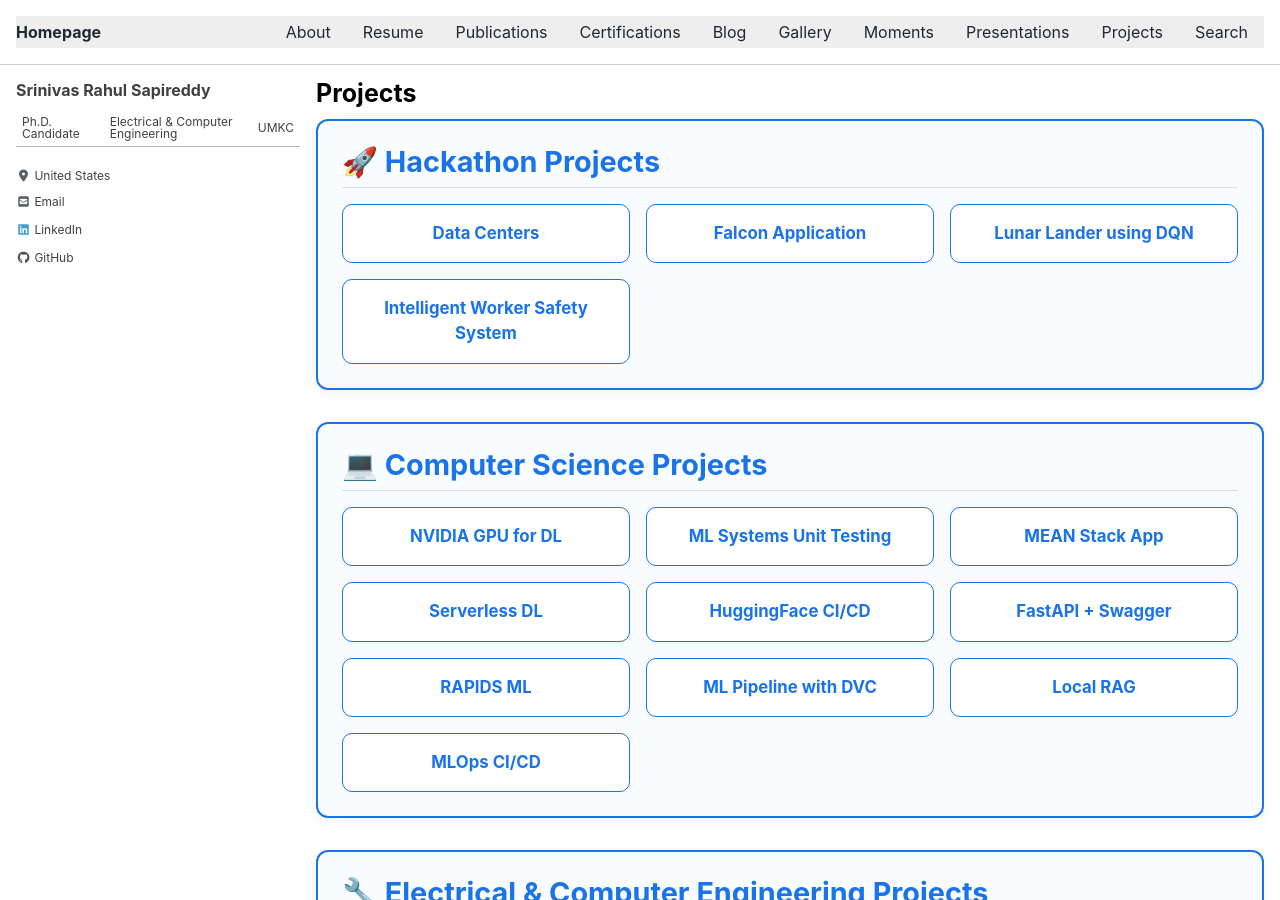
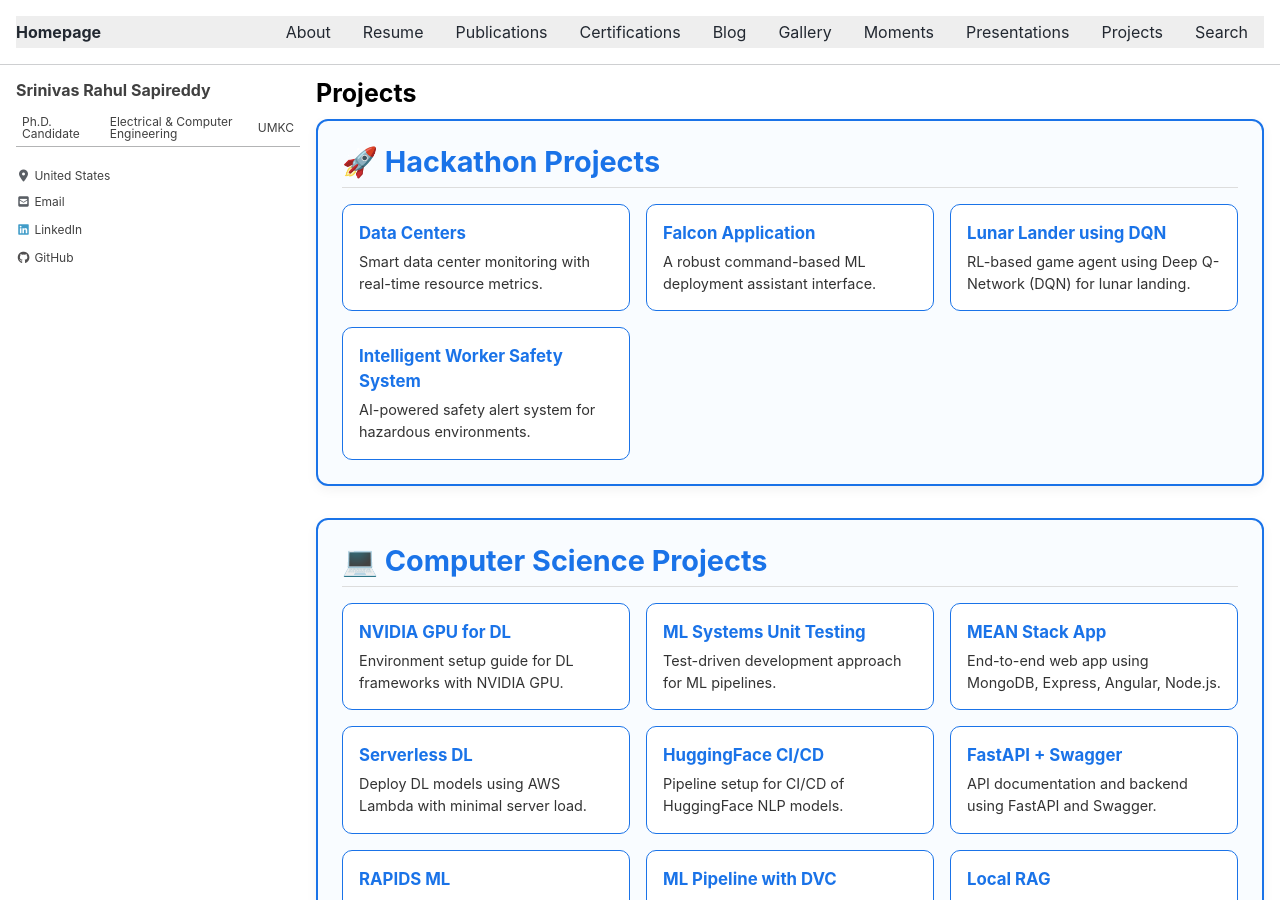
Before and after one commit to srsapireddy/srsapireddy.github.io, a Jekyll site: the page built from _pages/projects.md, in a window 1280 px wide and 900 px high. Built offline with Jekyll 4.4.1, drawn with Linux system fonts in a browser that asks for light colours; cached includes are drawn as plain includes; nearby versions of some CDN libraries; some of the changed text lies outside the part shown.

Commit message:
Update projects.md

```diff
--- a/_pages/projects.md
+++ b/_pages/projects.md
@@ -36,7 +36,7 @@
   border-radius: 10px;
   padding: 1rem;
   background-color: #ffffff;
-  text-align: center;
+  text-align: left;
   transition: 0.3s;
 }
 
@@ -51,46 +51,124 @@
   font-size: 1.05rem;
   text-decoration: none;
 }
+
+.project-desc {
+  font-size: 0.9rem;
+  margin-top: 0.3rem;
+  color: #333;
+}
 </style>
 
 <div class="project-section">
   <h2>🚀 Hackathon Projects</h2>
   <div class="project-grid">
-    <div class="project-box"><a href="https://github.com/srsapireddy/Data_Centers" target="_blank">Data Centers</a></div>
-    <div class="project-box"><a href="https://github.com/srsapireddy/Falcon-Application" target="_blank">Falcon Application</a></div>
-    <div class="project-box"><a href="https://github.com/srsapireddy/lunar_lander_using_DQN" target="_blank">Lunar Lander using DQN</a></div>
-    <div class="project-box"><a href="https://github.com/srsapireddy/Intelligent-Worker-Safety-System-with-Real-Time-Alerts-and-Machine-Control" target="_blank">Intelligent Worker Safety System</a></div>
+    <div class="project-box">
+      <a href="https://github.com/srsapireddy/Data_Centers" target="_blank">Data Centers</a>
+      <div class="project-desc">Smart data center monitoring with real-time resource metrics.</div>
+    </div>
+    <div class="project-box">
+      <a href="https://github.com/srsapireddy/Falcon-Application" target="_blank">Falcon Application</a>
+      <div class="project-desc">A robust command-based ML deployment assistant interface.</div>
+    </div>
+    <div class="project-box">
+      <a href="https://github.com/srsapireddy/lunar_lander_using_DQN" target="_blank">Lunar Lander using DQN</a>
+      <div class="project-desc">RL-based game agent using Deep Q-Network (DQN) for lunar landing.</div>
+    </div>
+    <div class="project-box">
+      <a href="https://github.com/srsapireddy/Intelligent-Worker-Safety-System-with-Real-Time-Alerts-and-Machine-Control" target="_blank">Intelligent Worker Safety System</a>
+      <div class="project-desc">AI-powered safety alert system for hazardous environments.</div>
+    </div>
   </div>
 </div>
 
 <div class="project-section">
   <h2>💻 Computer Science Projects</h2>
   <div class="project-grid">
-    <div class="project-box"><a href="https://github.com/srsapireddy/Setup-NVIDIA-GPU-for-Deep-Learning" target="_blank">NVIDIA GPU for DL</a></div>
-    <div class="project-box"><a href="https://github.com/srsapireddy/Testing-Machine-Learning-Systems-Unit-Tests" target="_blank">ML Systems Unit Testing</a></div>
-    <div class="project-box"><a href="https://github.com/srsapireddy/MEAN-Stack-Application" target="_blank">MEAN Stack App</a></div>
-    <div class="project-box"><a href="https://github.com/srsapireddy/Serverless_Deep_Learning_Code" target="_blank">Serverless DL</a></div>
-    <div class="project-box"><a href="https://github.com/srsapireddy/hugging-face-demo-CI-with-continuous-deployment" target="_blank">HuggingFace CI/CD</a></div>
-    <div class="project-box"><a href="https://github.com/srsapireddy/fastapi-swagger-ui" target="_blank">FastAPI + Swagger</a></div>
-    <div class="project-box"><a href="https://github.com/srsapireddy/RAPIDS_Machine_Learning" target="_blank">RAPIDS ML</a></div>
-    <div class="project-box"><a href="https://github.com/srsapireddy/End-to-End-Machine-Learning-Pipeline-Creation-Using-DVC" target="_blank">ML Pipeline with DVC</a></div>
-    <div class="project-box"><a href="https://github.com/srsapireddy/Local-Retrieval-augmented-generation-RAG" target="_blank">Local RAG</a></div>
-    <div class="project-box"><a href="https://github.com/srsapireddy/MLOps-CI-CD-Pipeline" target="_blank">MLOps CI/CD</a></div>
+    <div class="project-box">
+      <a href="https://github.com/srsapireddy/Setup-NVIDIA-GPU-for-Deep-Learning" target="_blank">NVIDIA GPU for DL</a>
+      <div class="project-desc">Environment setup guide for DL frameworks with NVIDIA GPU.</div>
+    </div>
+    <div class="project-box">
+      <a href="https://github.com/srsapireddy/Testing-Machine-Learning-Systems-Unit-Tests" target="_blank">ML Systems Unit Testing</a>
+      <div class="project-desc">Test-driven development approach for ML pipelines.</div>
+    </div>
+    <div class="project-box">
+      <a href="https://github.com/srsapireddy/MEAN-Stack-Application" target="_blank">MEAN Stack App</a>
+      <div class="project-desc">End-to-end web app using MongoDB, Express, Angular, Node.js.</div>
+    </div>
+    <div class="project-box">
+      <a href="https://github.com/srsapireddy/Serverless_Deep_Learning_Code" target="_blank">Serverless DL</a>
+      <div class="project-desc">Deploy DL models using AWS Lambda with minimal server load.</div>
+    </div>
+    <div class="project-box">
+      <a href="https://github.com/srsapireddy/hugging-face-demo-CI-with-continuous-deployment" target="_blank">HuggingFace CI/CD</a>
+      <div class="project-desc">Pipeline setup for CI/CD of HuggingFace NLP models.</div>
+    </div>
+    <div class="project-box">
+      <a href="https://github.com/srsapireddy/fastapi-swagger-ui" target="_blank">FastAPI + Swagger</a>
+      <div class="project-desc">API documentation and backend using FastAPI and Swagger.</div>
+    </div>
+    <div class="project-box">
+      <a href="https://github.com/srsapireddy/RAPIDS_Machine_Learning" target="_blank">RAPIDS ML</a>
+      <div class="project-desc">GPU-accelerated ML workflows using RAPIDS libraries.</div>
+    </div>
+    <div class="project-box">
+      <a href="https://github.com/srsapireddy/End-to-End-Machine-Learning-Pipeline-Creation-Using-DVC" target="_blank">ML Pipeline with DVC</a>
+      <div class="project-desc">Manage ML pipelines using Data Version Control (DVC).</div>
+    </div>
+    <div class="project-box">
+      <a href="https://github.com/srsapireddy/Local-Retrieval-augmented-generation-RAG" target="_blank">Local RAG</a>
+      <div class="project-desc">RAG architecture for local document retrieval and QA.</div>
+    </div>
+    <div class="project-box">
+      <a href="https://github.com/srsapireddy/MLOps-CI-CD-Pipeline" target="_blank">MLOps CI/CD</a>
+      <div class="project-desc">ML model deployment pipeline with GitHub Actions.</div>
+    </div>
   </div>
 </div>
 
 <div class="project-section">
   <h2>🔧 Electrical & Computer Engineering Projects</h2>
   <div class="project-grid">
-    <div class="project-box"><a href="https://github.com/srsapireddy/Physical_Design_Flow_Cadence_Tools" target="_blank">PD Flow – Cadence</a></div>
-    <div class="project-box"><a href="https://github.com/srsapireddy/SPI-and-UART-Protocol" target="_blank">SPI & UART Protocol</a></div>
-    <div class="project-box"><a href="https://github.com/srsapireddy/UVM-Test-Bench-Environment-ALU" target="_blank">UVM ALU Testbench</a></div>
-    <div class="project-box"><a href="https://github.com/srsapireddy/Systemverilog-Test-Bench-Environment-Half-Adder" target="_blank">SystemVerilog Half-Adder</a></div>
-    <div class="project-box"><a href="https://github.com/srsapireddy/TCL-Automation" target="_blank">TCL Automation</a></div>
-    <div class="project-box"><a href="https://github.com/srsapireddy/OpenLANE_EDA" target="_blank">OpenLANE EDA</a></div>
-    <div class="project-box"><a href="https://github.com/srsapireddy/RISC-V_ISA" target="_blank">RISC-V ISA</a></div>
-    <div class="project-box"><a href="https://github.com/srsapireddy/RTL-Design-in-Verilog-using-SKY130-Technology" target="_blank">RTL Verilog SKY130</a></div>
-    <div class="project-box"><a href="https://github.com/srsapireddy/Advanced-TCL-Scripting" target="_blank">Advanced TCL Scripting</a></div>
-    <div class="project-box"><a href="https://github.com/srsapireddy/RF_SIGNAL_CLASSIFCATION" target="_blank">RF Signal Classification</a></div>
+    <div class="project-box">
+      <a href="https://github.com/srsapireddy/Physical_Design_Flow_Cadence_Tools" target="_blank">PD Flow – Cadence</a>
+      <div class="project-desc">Complete physical design flow using Cadence toolchain.</div>
+    </div>
+    <div class="project-box">
+      <a href="https://github.com/srsapireddy/SPI-and-UART-Protocol" target="_blank">SPI & UART Protocol</a>
+      <div class="project-desc">RTL implementation of SPI and UART communication protocols.</div>
+    </div>
+    <div class="project-box">
+      <a href="https://github.com/srsapireddy/UVM-Test-Bench-Environment-ALU" target="_blank">UVM ALU Testbench</a>
+      <div class="project-desc">Universal Verification Methodology-based ALU testbench.</div>
+    </div>
+    <div class="project-box">
+      <a href="https://github.com/srsapireddy/Systemverilog-Test-Bench-Environment-Half-Adder" target="_blank">SystemVerilog Half-Adder</a>
+      <div class="project-desc">Testbench design for Half Adder using SystemVerilog.</div>
+    </div>
+    <div class="project-box">
+      <a href="https://github.com/srsapireddy/TCL-Automation" target="_blank">TCL Automation</a>
+      <div class="project-desc">Scripted flow automation for design toolchains using TCL.</div>
+    </div>
+    <div class="project-box">
+      <a href="https://github.com/srsapireddy/OpenLANE_EDA" target="_blank">OpenLANE EDA</a>
+      <div class="project-desc">RTL2GDS flow using open-source OpenLANE tools.</div>
+    </div>
+    <div class="project-box">
+      <a href="https://github.com/srsapireddy/RISC-V_ISA" target="_blank">RISC-V ISA</a>
+      <div class="project-desc">Basic RISC-V Instruction Set Architecture implementation.</div>
+    </div>
+    <div class="project-box">
+      <a href="https://github.com/srsapireddy/RTL-Design-in-Verilog-using-SKY130-Technology" target="_blank">RTL Verilog SKY130</a>
+      <div class="project-desc">RTL design targeting SKY130 process node in Verilog.</div>
+    </div>
+    <div class="project-box">
+      <a href="https://github.com/srsapireddy/Advanced-TCL-Scripting" target="_blank">Advanced TCL Scripting</a>
+      <div class="project-desc">Complex flow control scripts using advanced TCL.</div>
+    </div>
+    <div class="project-box">
+      <a href="https://github.com/srsapireddy/RF_SIGNAL_CLASSIFCATION" target="_blank">RF Signal Classification</a>
+      <div class="project-desc">Classification of modulation types using CAF and ML.</div>
+    </div>
   </div>
 </div>
```
